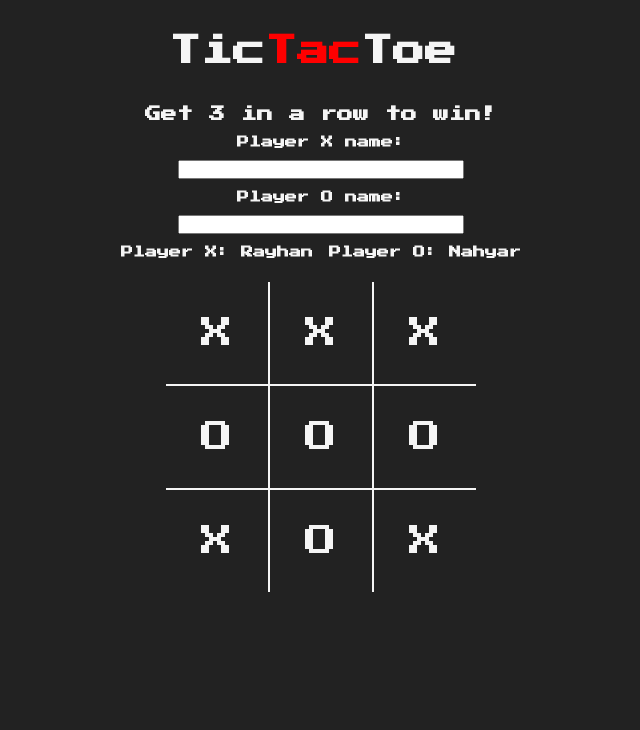
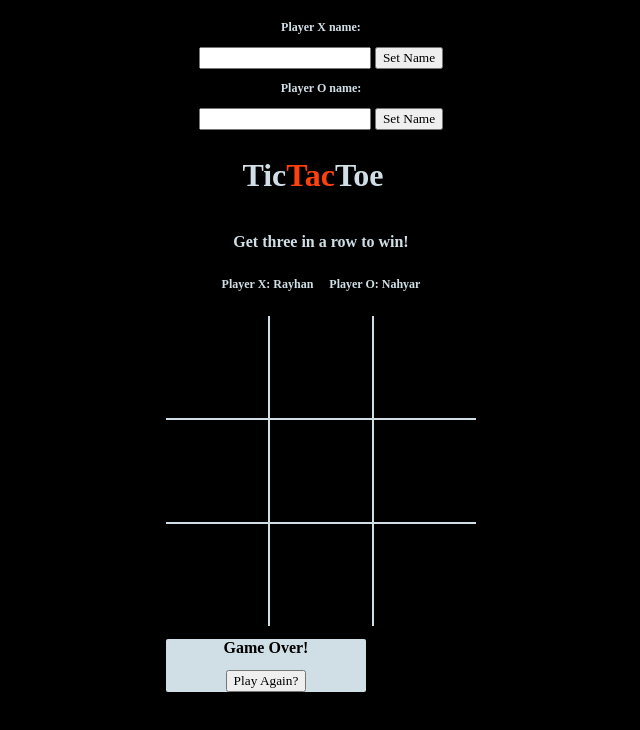
Before and after one commit to KhanRayhanAli/Arcade, a plain HTML site: page index.html in a window 1280 px wide. Shown: the whole page, without its empty margins (319-959 px from the left). Drawn offline with Linux system fonts and the light colour scheme; a web font is replaced by a local one.

Commit message:
Update 7 - Added wub conditions + functionality, changed UI colors, added replay button

```diff
--- a/index.css
+++ b/index.css
@@ -1,6 +1,6 @@
 * {
-    font-family: 'Press Start 2P';
-    color: whitesmoke;
+    font-family: 'tron';
+    color: #d0dfe6ff;
 }
 
 body {
@@ -8,8 +8,12 @@ body {
     flex-direction: column;
     align-items: center;
     flex: 1 0 1;
-    background-color: #222;
+    background-color: #000000;
     text-align: center;
+}
+
+button {
+    color: #000000;
 }
 
 #title {
@@ -36,7 +40,7 @@ h3 {
 }
 
 input {
-    color: #222;
+    color: #000000;
 }
 
 
@@ -50,7 +54,7 @@ input {
     margin-right: 1rem;
 }
 
-#playerOneColors {
+/* #playerOneColors {
     color: #222;
     margin-right: 3rem;
     margin-top: 0;
@@ -58,22 +62,14 @@ input {
 
 #playerTwoColors {
     color: #222;
+} */
+
+.tronBlue {
+    color:#6ee2ffff;
 }
 
-.red {
-    color: red;
-}
-
-.blue {
-    color: blue;
-}
-
-.yellow {
-    color: yellow;
-}
-
-.green {
-    color: green;
+.tronRed {
+    color: #ff410dff;
 }
 
 td {
@@ -104,3 +100,15 @@ table tr td:first-child {
 table tr td:last-child {
     border-right: 0;
 }
+
+.gameover {
+    /* display: none; */
+    width: 200px;
+    justify-content: center;
+    background-color: #d0dfe6ff;
+    border-radius: 2px;
+}
+
+.gameover h2 {
+    color: #000000;
+}
--- a/index.html
+++ b/index.html
@@ -8,24 +8,31 @@
   <script defer src="index.js"></script>
   <title>Tic Tac Toe</title>
   <link rel="icon" href="images/gameicon.png">
-  <style>
+  <!-- <style>
     @import url('https://fonts.googleapis.com/css2?family=Press+Start+2P&display=swap');
-    </style>
+    </style>  -->
+    <style>
+        @import url('http://fonts.cdnfonts.com/css/tron');
+</style>
 </head>
 <body>
+    <div onLoad="gameLaunch()" class="launch">
+        <div id="nameInput1">
+            <h3>Player X name: </h3>
+            <input type="text" id="player1">
+            <button id="setPlayer1Name">Set Name</button>
+            <h3>Player O name:</h3>
+            <input type="text" id="player2">
+            <button id="setPlayer2Name">Set Name</button>
+        </div>
+    </div>
     <section id="head">
         <div id="title">
             <h1>Tic</h1>
-            <h1 class="red">Tac</h1>
+            <h1 class="tronRed">Tac</h1>
             <h1>Toe</h1>
         </div>
-        <h2>Get 3 in a row to win!</h2>
-        <div id="nameInput1">
-            <h3>Player X name: </h3>
-            <input type="text" id="player1">
-            <h3>Player O name:</h3>
-            <input type="text" id="player2">
-        </div>
+        <h2>Get three in a row to win!</h2>
         <div id="playersBox">
             <h3 id="one">Player X: <span id=playerX>Rayhan</span></h3>
             <h3 id="two">Player O: <span id=playerO>Nahyar</span></h3>
@@ -49,21 +56,26 @@
     <section id="game">
         <table id="table">
             <tr>
-                <td class="cell" id="0">X</td>
-                <td class="cell" id="1">X</td>
-                <td class="cell" id="2">X</td>
+                <td class="cell" id="0"></td>
+                <td class="cell" id="1"></td>
+                <td class="cell" id="2"></td>
             </tr>
             <tr>
-                <td class="cell" id="3">O</td>
-                <td class="cell" id="4">O</td>
-                <td class="cell" id="5">O</td>
+                <td class="cell" id="3"></td>
+                <td class="cell" id="4"></td>
+                <td class="cell" id="5"></td>
             </tr>
             <tr>
-                <td class="cell" id="6">X</td>
-                <td class="cell" id="7">O</td>
-                <td class="cell" id="8">X</td>
+                <td class="cell" id="6"></td>
+                <td class="cell" id="7"></td>
+                <td class="cell" id="8"></td>
             </tr>
         </table>
+        <div class="gameover">
+            <h2>Game Over!</h2>
+            <div class="winner"></div>
+            <button onClick="startGame()">Play Again?</button>
+        </div>
     </section>
 </body>
 </html>
--- a/index.js
+++ b/index.js
@@ -1,58 +1,59 @@
-// const gameState = {
-//     players: ['x', 'o'],
-//     board: [
-//         [null, null, null],
-//         [null, null, null],
-//         [null, null, null]
-//     ]
-// }
-
-
-const winningConditionHorizontal = [
-    [0, 1, 2]
-    [3 ,4 ,5]
-    [6 ,7 ,8]
+var baseBoard;
+const player1 = 'X';
+const player2 = 'O';
+const winningConditions = [
+    [0, 1, 2],
+    [3 ,4 ,5],
+    [6 ,7 ,8],
+    [0, 3, 6],
+    [1, 4, 7],
+    [2, 5, 8],
+    [0, 4, 8],
+    [2, 4, 6]
 ]
 
+const cells = document.querySelectorAll(".cell");
+startGame();
 
+function startGame() {
+    document.querySelector(".gameover").getElementsByClassName.display = "none";
+    baseBoard = Array.from(Array(9).keys());
+    for (let i = 0; i < cells.length; i++) {
+        cells[i].innerText = '';
+        cells[i].style.removeProperty('background-color');
+        cells[i].addEventListener('click', turnClick, false);
+    }
+}
 
+function turnClick(square) {
+    turn(square.target.id, player1)
+}
 
+function turn(squareId, player) {
+    baseBoard[squareId] = player;
+    document.getElementById(squareId).innerText = player;
+    let gameWin = checkWin(baseBoard, player)
+    if (gameWin) gameOver(gameWin)
+}
 
+function checkWin(board, player) {
+    let plays = board.reduce((a, e, i) =>
+        (e === player) ? a.concat(i) : a, []);
+    let gameWin = null;
+    for (let [index, win] of winningConditions.entries()) {
+        if (win.every(elem => plays.indexOf(elem) > -1)) {
+            gameWin = {index: index, player: player};
+            break;
+        }
+    }
+    return gameWin;
+}
 
-
-
-
-
-
-
-
-
-
-// state: {
-//     initial: 'menu',
-//     events: [
-
-//     ]
-// }
-
-// const playerOneColor = document.getElementById("one");
-// const playerTwoColor = document.getElementById("two");
-
-// let nameChange1 = 'red';
-// let nameChange2 = 'blue';
-
-
-// playerOneColors.addEventListener("change", function(event) {
-//     chosenColor = event.target.value
-// });
-
-// table.onclick = function colorize(event){
-//     if (event.target.tagName === "TD") {
-//         const target = event.target
-//         if (target.className.length) {
-//             target.className = ''
-//         } else {
-//             target.className = chosenColor
-//         }
-//     }
-// }
+function gameOver(gameWin) {
+    for (let index of winningConditions[gameWin.index]) {
+        document.getElementById(index).style.backgroundColor = gameWin.player == player1 ? "#6ee2ffff" : "#ff410dff";
+    }
+    for (let i = 0; i < cells.length; i++) {
+        cells[i].removeEventListener('click', turnClick, false);
+    }
+}
```
